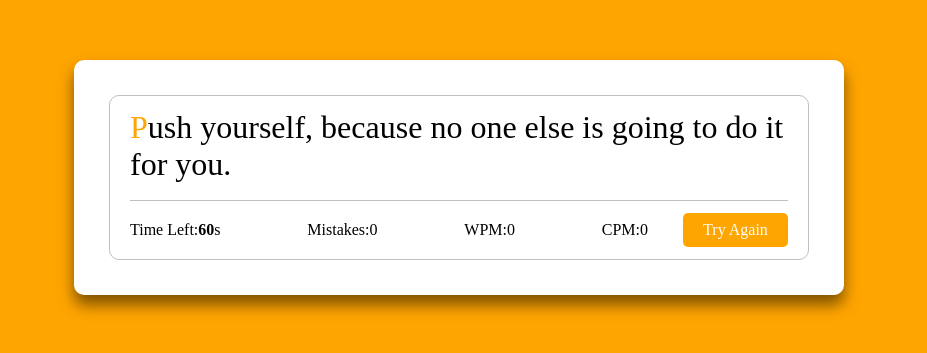
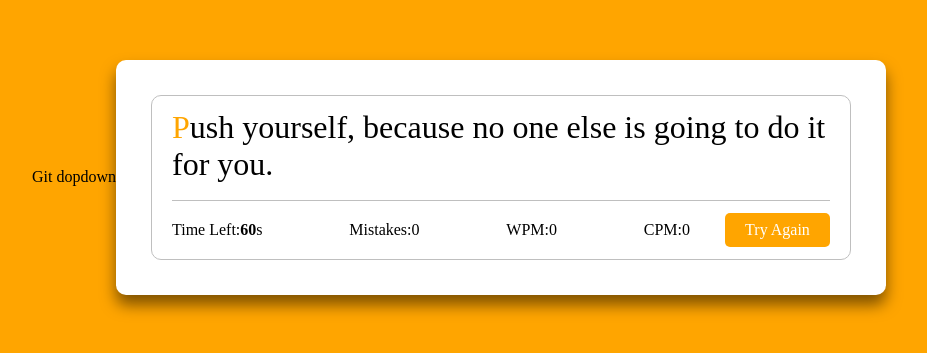
Before and after one commit to codehasrhil/Typinggame, a plain HTML site: page index.html in a window 1280 px wide. Shown: the part 223-576 px from the top of the page, without its empty margins (181-1108 px from the left). Drawn offline with Linux system fonts and the light colour scheme.

```diff
--- a/index.html
+++ b/index.html
@@ -6,6 +6,7 @@
     <link rel="stylesheet" href="style.css">
 </head>
 <body>
+    <p>Git dopdown</p>
     <div class="wrapper">
      <input type="text" class="input-field">
      <div class="content-box">
```
